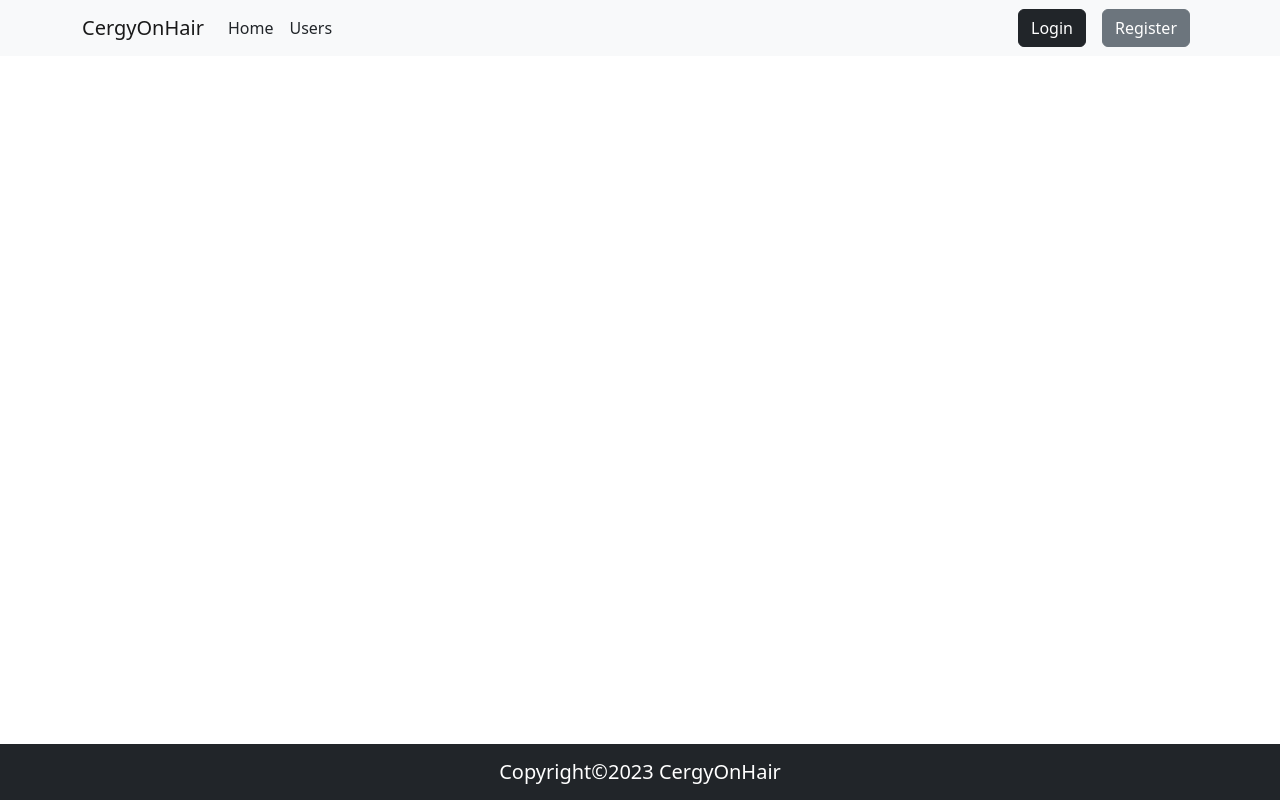
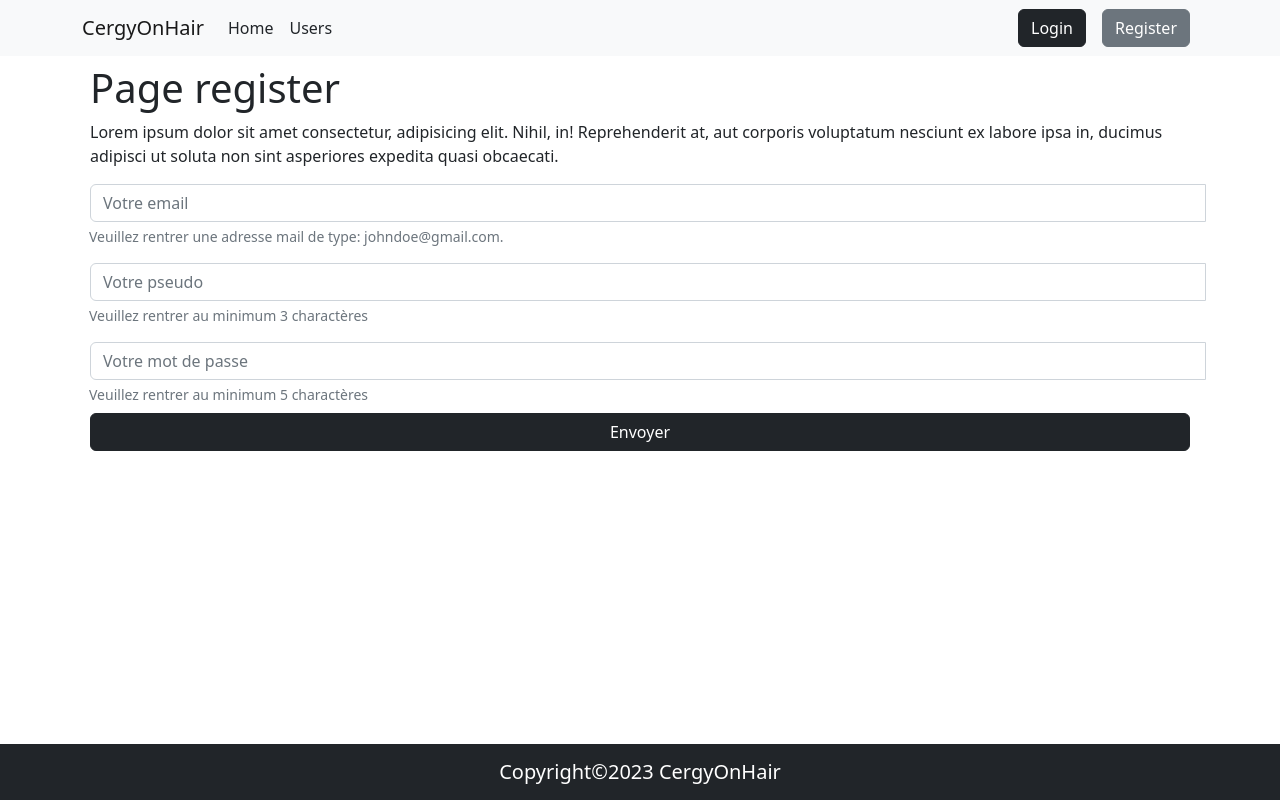
Before and after one commit to Julien-FRA/slots_reservation, a React (Create React App) app in the folder app/views/: page /register in a window 1280 px wide. Built offline with nearby package versions, Linux system fonts and the light colour scheme.

Commit message:
start register

```diff
--- a/app/views/src/Router.tsx
+++ b/app/views/src/Router.tsx
@@ -13,7 +13,7 @@ export const RouterContainer = () => (
     <Route path="/" element={<Home />} />
     <Route path="/users" element={<Users />} />
     <Route path="/login" element={<Login />} />
-    <Route path="/login" element={<Register />} />
+    <Route path="/register" element={<Register />} />
     <Route path="/dashboard" element={<DashBoard />}>
       <Route path ="shop" element={<Shop/>}/>
       <Route path ="employees" element={<Employees/>}/>
--- a/app/views/src/components/Form/RegisterForm.tsx
+++ b/app/views/src/components/Form/RegisterForm.tsx
@@ -1,14 +1,68 @@
-import React from 'react'
-import InputMail from '../Input/InputMail'
-import InputPsw from '../Input/InputPsw'
+import React, { useEffect, useState } from "react";
+import { registerUser } from "../../services/UserRequest";
+import BtnSubmit from "../Button/BtnSubmit";
 
 const RegisterForm = () => {
+  const [email, setEmail] = useState("");
+  const [pseudo, setPseudo] = useState("");
+  const [password, setPassword] = useState("");
+
+  const handleSubmit = async (event: any) => {
+    event.preventDefault();
+    try {
+      const user = await registerUser(email, pseudo, password);
+      console.log(user);
+    } catch (error) {
+      console.log(error);
+    }
+  };
+
   return (
-    <form action="" method="" className='d-flex flex-column'>
-      <InputMail name="email" placeholder="Enter your @email"/>
-      <InputPsw name="password" placeholder="Enter your password"/>
+    <form onSubmit={handleSubmit} className="d-flex flex-column">
+      <div className="d-flex flex-column input-group mx-2 my-2">
+        <input
+          type="email"
+          name={email}
+          className="form-control w-100"
+          placeholder="Votre email"
+          onChange={(e) => setEmail(e.target.value)}
+          required
+        />
+        <div className="form-text">
+          Veuillez rentrer une adresse mail de type: johndoe@gmail.com.
+        </div>
+      </div>
+      <div className="d-flex flex-column input-group mx-2 my-2">
+        <input
+          type="text"
+          name={pseudo}
+          className="form-control w-100"
+          placeholder="Votre pseudo"
+          onChange={(e) => setPseudo(e.target.value)}
+          required={true}
+          minLength={3}
+        />
+        <div className="form-text">
+          Veuillez rentrer au minimum 3 charactères
+        </div>
+      </div>
+      <div className="d-flex flex-column input-group mx-2 my-2">
+        <input
+          type="password"
+          name={password}
+          className="form-control w-100"
+          placeholder="Votre mot de passe"
+          onChange={(e) => setPassword(e.target.value)}
+          required={true}
+          minLength={5}
+        />
+        <div className="form-text">
+          Veuillez rentrer au minimum 5 charactères
+        </div>
+      </div>
+      <BtnSubmit variant="dark" value="register" placeholder="Envoyer" />
     </form>
-  )
-}
+  );
+};
 
-export default RegisterForm
+export default RegisterForm;
--- a/app/views/src/components/Input/InputMail.tsx
+++ b/app/views/src/components/Input/InputMail.tsx
@@ -3,12 +3,13 @@ import React from 'react'
 interface InputMailProps {
   name?: string;
   placeholder?: string;
+  onChange?(): void;
 }
 
-const InputMail = ({name, placeholder}: InputMailProps) => {
+const InputMail = ({name, placeholder, onChange}: InputMailProps) => {
   return (
     <div className="d-flex flex-column input-group mx-2 my-2">
-      <input type="email" name={name} className="form-control w-100" placeholder={placeholder} aria-label={placeholder} required />
+      <input type="email" name={name} className="form-control w-100" placeholder={placeholder} aria-label={placeholder} onChange={onChange} required />
       <div className="form-text">Veuillez rentrer une adresse mail de type: johndoe@gmail.com.</div>
     </div>
   )
--- a/app/views/src/pages/Login.tsx
+++ b/app/views/src/pages/Login.tsx
@@ -3,25 +3,8 @@ import { Container } from "react-bootstrap";
 import LoginForm from "../components/Form/LoginForm";
 import TextContent from "../components/Text/TextGeneric";
 import Titre from "../components/Text/Titre";
-import { getAllUsers, User } from "../services/HttpRequests";
 
 const Login = () => {
-  const [users, setUsers] = useState<User[] | any>([]);
-
-  useEffect(() => {
-    const loadUserList = async () => {
-      try {
-        const users = await getAllUsers();
-        setUsers(users);
-      } catch (error) {
-        console.log(error);
-      }
-    };
-    loadUserList();
-  }, []);
-
-  console.log(users);
-
   return (
     <Container fluid="xl" className="mt-5">
       <Titre content="Page login" />
--- a/app/views/src/services/HttpRequests.tsx
+++ b/app/views/src/services/HttpRequests.tsx
@@ -22,11 +22,3 @@ export const GetEmployeesWorkingHours = async (): Promise<User | false> =>
       return response.data;
     })
     .catch((error) => false);
-
-export const getAllUsers = async (): Promise<User | false> =>
-  await axios
-    .get("http://localhost:3200/api/users")
-    .then((response) => {
-        return response.data;
-    })
-    .catch((error) => false);
--- /dev/null
+++ b/app/views/src/services/UserRequest.tsx
@@ -0,0 +1,36 @@
+import axios from "axios";
+
+export interface User {
+  idUser?: number;
+  email?: string;
+  name?: string;
+  password?: string;
+}
+
+export const getAllUsers = async (): Promise<User> =>
+  await axios
+    .get("http://localhost:3200/api/users")
+    .then((response) => {
+      return response.data;
+    })
+    .catch((error) => false);
+
+export const registerUser = async (
+  $email: string,
+  $pseudo: string,
+  $password: string,
+  $role = 0
+) => {
+  await axios
+    .post("http://localhost:3200/api/user/register", {
+      email: $email,
+      pseudo: $pseudo,
+      password: $password
+    })
+    .then((res) => {
+      console.log(res);
+    })
+    .catch((err) => {
+      console.log(err);
+    });
+};
```
